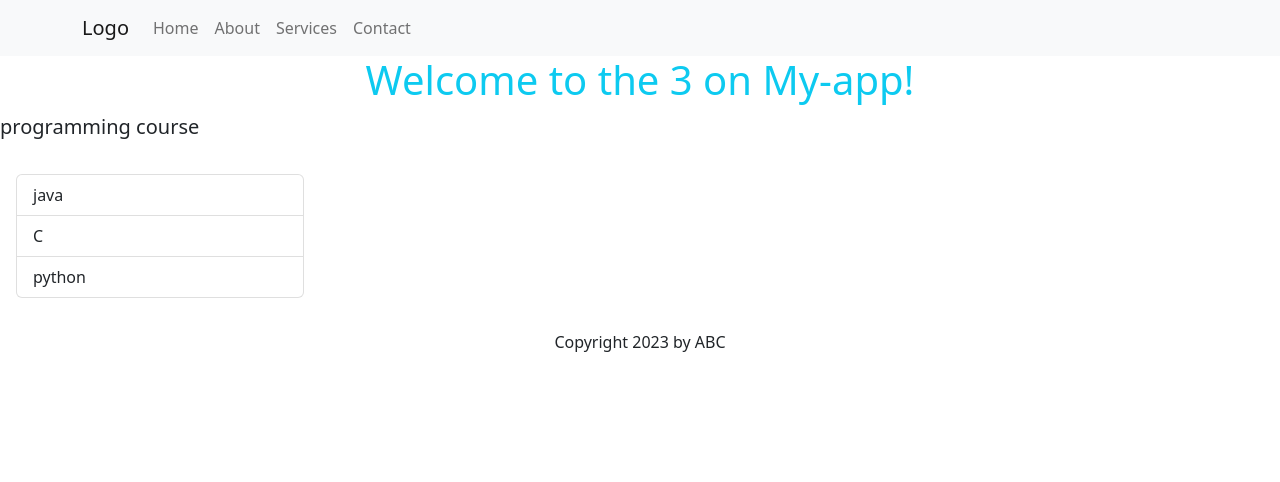
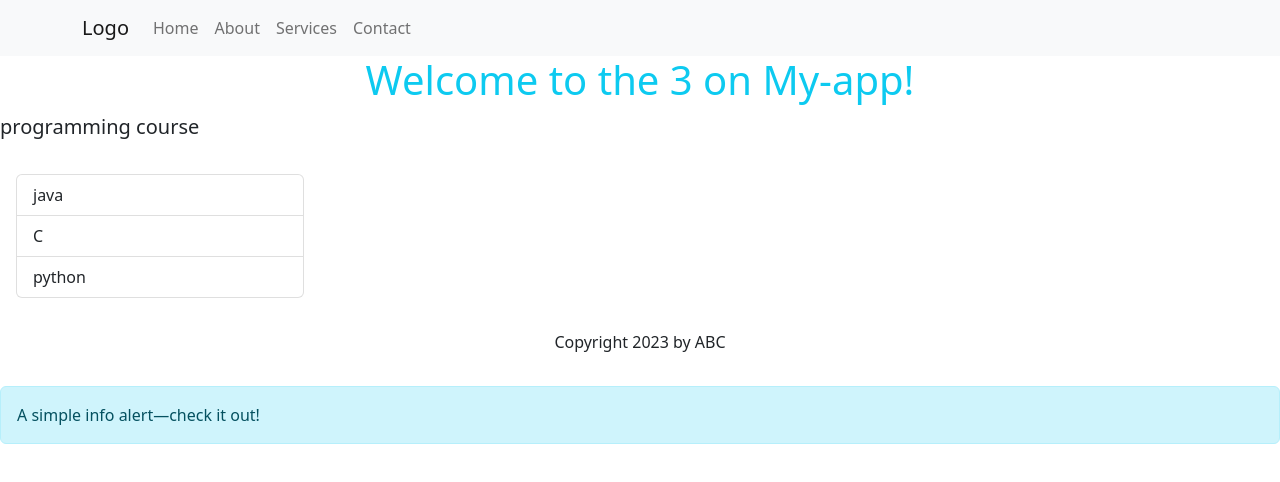
Before and after one commit to priyankayadav98/React_train, a React (Vite) app in the folder sample-project/: page / in a window 1280 px wide. Shown: the top 482 px of the page. Built offline with nearby package versions, Linux system fonts and the light colour scheme.

Commit message:
alert added

```diff
--- a/sample-project/src/App.tsx
+++ b/sample-project/src/App.tsx
@@ -5,6 +5,7 @@
 import Content_New from "./Components/content-new";
 import Footer_Message from "./Components/Foot-Message";
 import Navigation from "./Components/Navigation";
+import Alert from "./Components/Alert";
 function App() {
   const items = ["java", "C", "python"];
   return (
@@ -19,6 +20,7 @@
           </div>
         </>
         <Footer_Message />
+        <Alert />
       </>
     </>
   );
--- /dev/null
+++ b/sample-project/src/Components/Alert.tsx
@@ -0,0 +1,11 @@
+import React from "react";
+
+const Alert = () => {
+  return (
+    <div className="alert alert-info" role="alert">
+      A simple info alert—check it out!
+    </div>
+  );
+};
+
+export default Alert;
```
